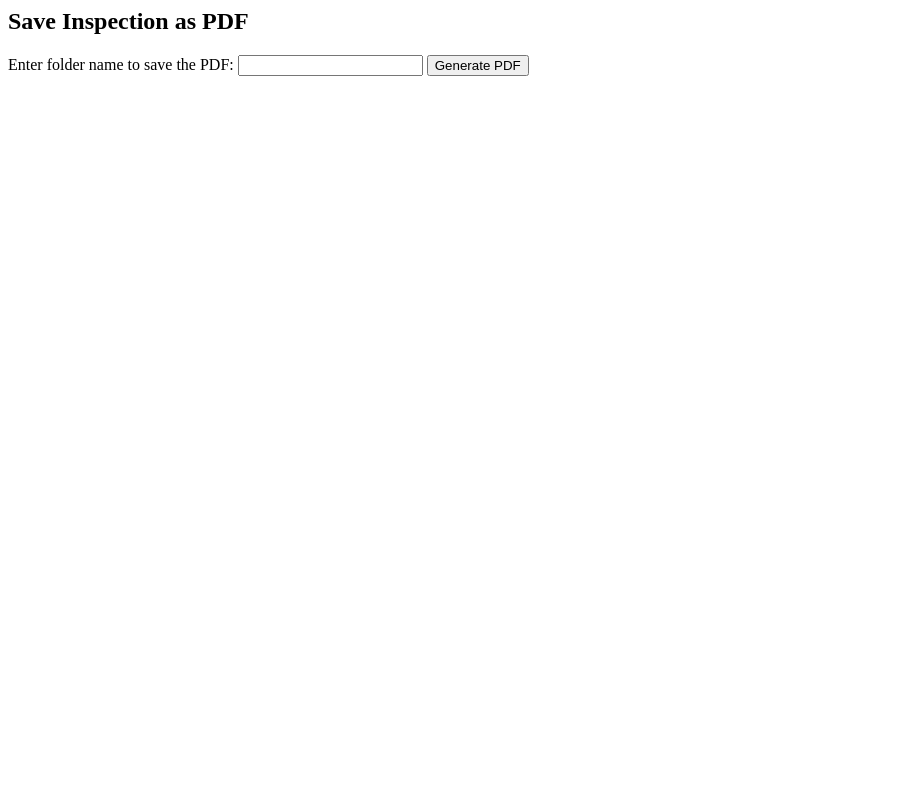
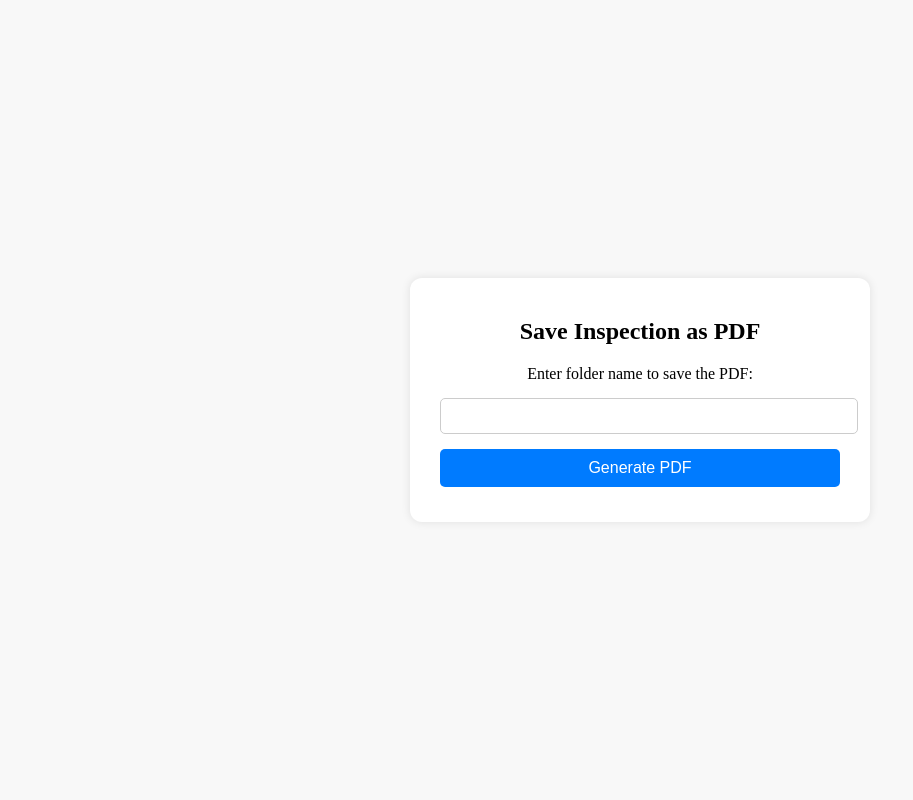
Before and after one commit to elahe870/cs50x-Final-Project, a Flask app: page /inspection/26/choose_folder in a window 1280 px wide. Shown: the whole page, without its empty margins (0-913 px from the left). Run offline with Flask 3, Linux system fonts and the light colour scheme; a user stored in the database is signed in; some libraries are stand-ins or nearby versions.

Commit message:
25th commit

```diff
--- a/templates/choose_folder.html
+++ b/templates/choose_folder.html
@@ -1,7 +1,70 @@
-<h2>Save Inspection as PDF</h2>
+<!DOCTYPE html>
+<html lang="en">
+<head>
+  <meta charset="UTF-8">
+  <title>Save PDF</title>
+  <link rel="stylesheet" href="{{ url_for('static', filename='styles.css') }}">
+  <style>
+    body {
+      display: flex;
+      justify-content: center;
+      align-items: center;
+      height: 100vh;
+      background-color: #f8f8f8;
+      margin: 0;
+    }
 
-<form action="{{ url_for('generate_pdf', inspection_id=inspection.id) }}" method="post">
-  <label for="folder">Enter folder name to save the PDF:</label>
-  <input type="text" name="folder" id="folder" required>
-  <button type="submit">Generate PDF</button>
-</form>
+    .pdf-form-container {
+      background-color: #fff;
+      padding: 20px 30px;
+      border-radius: 12px;
+      box-shadow: 0 0 10px rgba(0,0,0,0.1);
+      max-width: 400px;
+      width: 100%;
+      text-align: center;
+    }
+
+    h2 {
+      margin-bottom: 20px;
+    }
+
+    label, input, button {
+      display: block;
+      width: 100%;
+      margin-bottom: 15px;
+      font-size: 1rem;
+    }
+
+    input {
+      padding: 8px;
+      border-radius: 5px;
+      border: 1px solid #ccc;
+    }
+
+    button {
+      padding: 10px;
+      border: none;
+      border-radius: 5px;
+      background-color: #007bff;
+      color: white;
+      cursor: pointer;
+    }
+
+    button:hover {
+      background-color: #0056b3;
+    }
+  </style>
+</head>
+<body>
+
+  <div class="pdf-form-container">
+    <h2>Save Inspection as PDF</h2>
+    <form action="{{ url_for('generate_pdf', inspection_id=inspection.id) }}" method="post">
+      <label for="folder">Enter folder name to save the PDF:</label>
+      <input type="text" name="folder" id="folder" required>
+      <button type="submit">Generate PDF</button>
+    </form>
+  </div>
+
+</body>
+</html>
```
Also changed, not shown: 1 other file.
